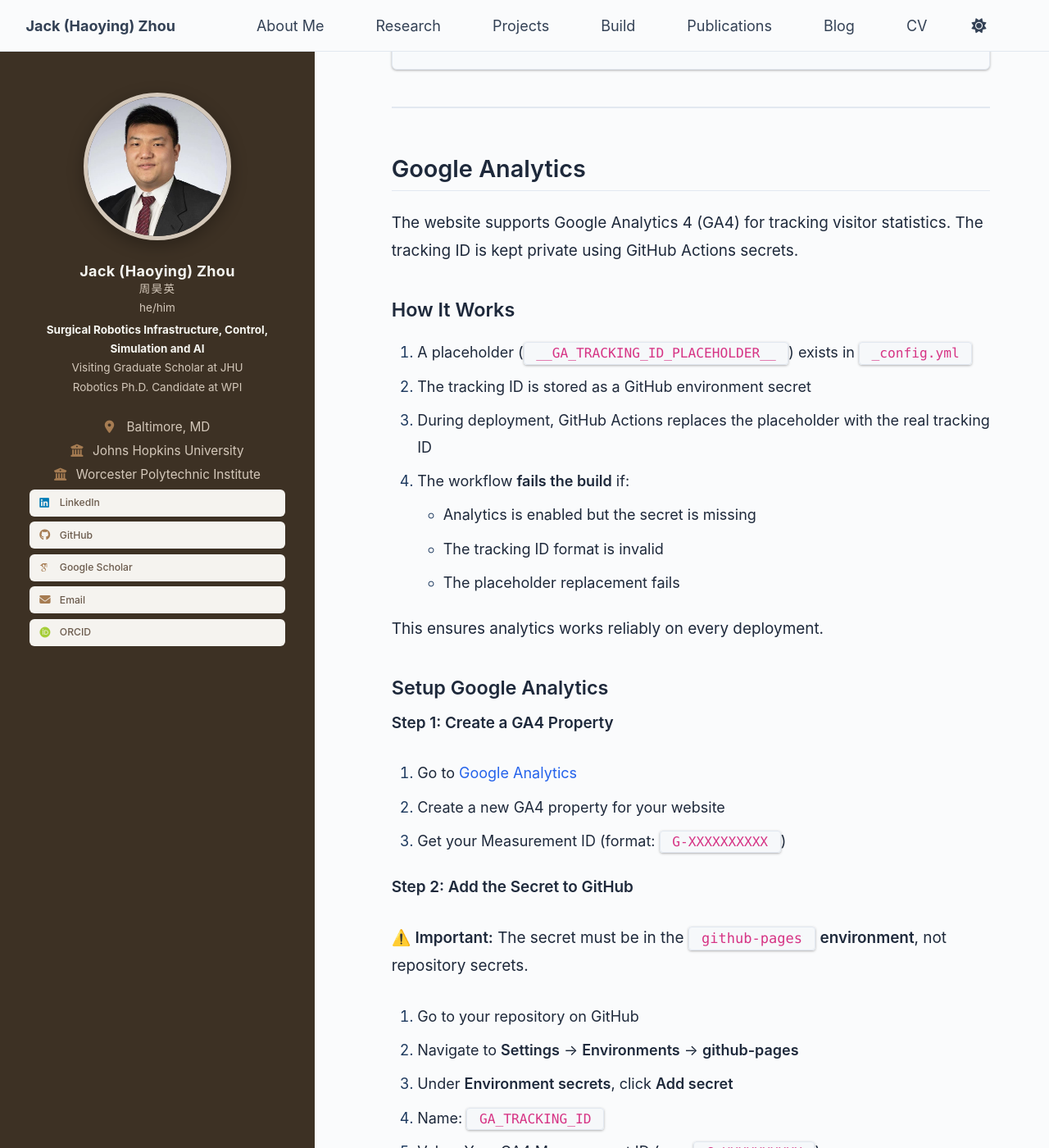
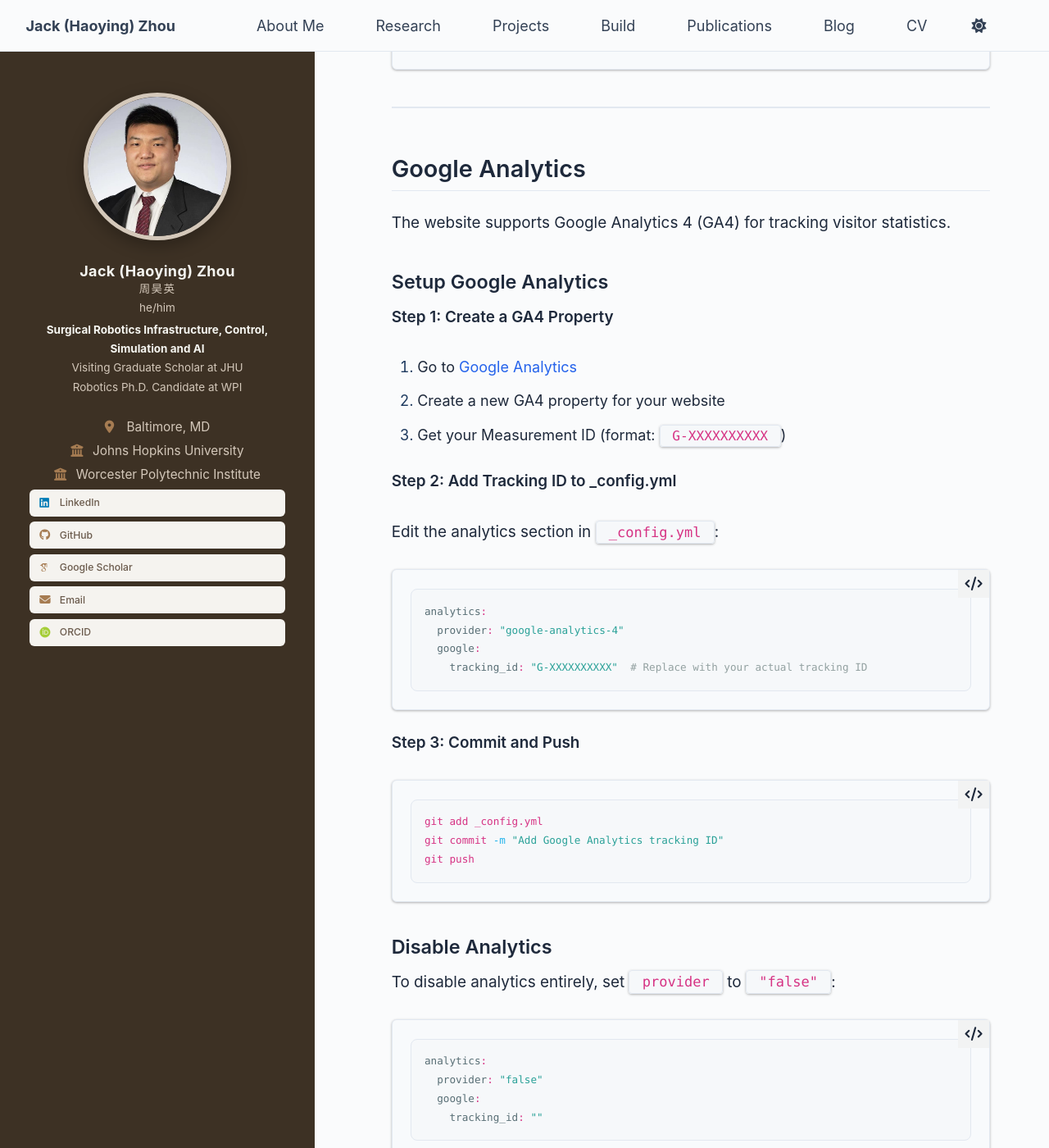
Before and after one commit to jackzhy96/jackzhy96.github.io, a Jekyll site: the page built from media/ModifyGuide.md, in a window 1280 px wide and 1400 px high, scrolled down 55053 px. Shown: the whole window at 82% size. Built offline with Jekyll 4.4.1, drawn with Linux system fonts in a browser that asks for light colours; some web fonts are replaced; our own code applies the rules of GitHub Pages for plain Markdown files; a script bundle is joined from its source files by our own code; library files that are not in the unit come from our copies; some of the changed text lies outside the part shown.

Commit message:
update deploy and test analytics

````diff
--- a/_config.yml
+++ b/_config.yml
@@ -157,13 +157,11 @@
 
 
 # Analytics
-# Note: tracking_id is injected via GitHub Actions from repository secrets
-# To set up: Go to repo Settings > Environments > github-pages > Add secret > GA_TRACKING_ID
-# If provider is "false", analytics will be disabled entirely
+# Set provider to "false" to disable analytics entirely
 analytics:
   provider: "google-analytics-4" # false (default), "google", "google-universal", "google-analytics-4", "custom"
   google:
-    tracking_id: "__GA_TRACKING_ID_PLACEHOLDER__"
+    tracking_id: "G-H3YZEXGZGK"  # Replace with your actual GA4 tracking ID    VERY IMPORTANT!!!!!
 
 
 # Reading Files
--- a/media/ModifyGuide.md
+++ b/media/ModifyGuide.md
@@ -1696,19 +1696,7 @@
 
 ## Google Analytics
 
-The website supports Google Analytics 4 (GA4) for tracking visitor statistics. The tracking ID is kept private using GitHub Actions secrets.
-
-### How It Works
-
-1. A placeholder (`__GA_TRACKING_ID_PLACEHOLDER__`) exists in `_config.yml`
-2. The tracking ID is stored as a GitHub environment secret
-3. During deployment, GitHub Actions replaces the placeholder with the real tracking ID
-4. The workflow **fails the build** if:
-   - Analytics is enabled but the secret is missing
-   - The tracking ID format is invalid
-   - The placeholder replacement fails
-
-This ensures analytics works reliably on every deployment.
+The website supports Google Analytics 4 (GA4) for tracking visitor statistics.
 
 ### Setup Google Analytics
 
@@ -1718,89 +1706,40 @@
 2. Create a new GA4 property for your website
 3. Get your Measurement ID (format: `G-XXXXXXXXXX`)
 
-**Step 2: Add the Secret to GitHub**
-
-⚠️ **Important:** The secret must be in the `github-pages` **environment**, not repository secrets.
-
-1. Go to your repository on GitHub
-2. Navigate to **Settings** → **Environments** → **github-pages**
-3. Under **Environment secrets**, click **Add secret**
-4. Name: `GA_TRACKING_ID`
-5. Value: Your GA4 Measurement ID (e.g., `G-XXXXXXXXXX`)
-   - **No extra spaces or newlines!**
-   - Format must be `G-XXXXXXXXXX` (GA4) or `UA-XXXXXXXX-X` (Universal)
-6. Click **Add secret**
-
-**Step 3: Verify _config.yml**
-
-The analytics section in `_config.yml` must have the placeholder:
-
-```yaml
-# Analytics
+**Step 2: Add Tracking ID to _config.yml**
+
+Edit the analytics section in `_config.yml`:
+
+```yaml
 analytics:
-  provider: "google-analytics-4"  # Use "false" to disable
+  provider: "google-analytics-4"
   google:
-    tracking_id: "__GA_TRACKING_ID_PLACEHOLDER__"
-```
-
-⚠️ **Do not change the placeholder value!** The workflow looks for this exact string.
-
-**Step 4: Deploy and Verify**
-
-1. Push a commit to trigger deployment
-2. Go to **Actions** tab → click on the latest "Deploy Jekyll Site" run
-3. Expand the **"Inject Analytics Tracking ID"** step
-4. You should see:
-   ```
-   ✓ Analytics tracking ID injected successfully
-     Format: G--XXXXXX (12 chars)
-   ```
-
-5. If the build fails, check the error message for what went wrong.
+    tracking_id: "G-XXXXXXXXXX"  # Replace with your actual tracking ID
+```
+
+**Step 3: Commit and Push**
+
+```bash
+git add _config.yml
+git commit -m "Add Google Analytics tracking ID"
+git push
+```
 
 ### Disable Analytics
 
-To disable analytics entirely:
-
-1. Set `provider: "false"` in `_config.yml`:
-   ```yaml
-   analytics:
-     provider: "false"
-   ```
-
-2. The workflow will automatically remove the placeholder and skip injection
-
-### Troubleshooting
-
-| Problem | Solution |
-|---------|----------|
-| Build fails: "secret is not set" | Add `GA_TRACKING_ID` to Settings → Environments → github-pages → Secrets |
-| Build fails: "Invalid tracking ID format" | Check the secret value is exactly `G-XXXXXXXXXX` with no spaces |
-| Build fails: "Placeholder not found" | Ensure `_config.yml` has `tracking_id: "__GA_TRACKING_ID_PLACEHOLDER__"` |
-| Analytics not working on live site | Clear browser cache or check in incognito mode |
-
-### Checking Workflow Logs
-
-To debug analytics issues:
-
-1. Go to your repo on GitHub
-2. Click **Actions** tab
-3. Click on the latest "Deploy Jekyll Site" workflow run
-4. Expand **"Inject Analytics Tracking ID"** step
-5. Review the output messages
-
-### For Forked Repositories
-
-If you fork this repository:
-
-1. The build will **fail** until you either:
-   - Set up your own `GA_TRACKING_ID` secret, OR
-   - Disable analytics by setting `provider: "false"`
-2. This is intentional to ensure analytics is properly configured
+To disable analytics entirely, set `provider` to `"false"`:
+
+```yaml
+analytics:
+  provider: "false"
+  google:
+    tracking_id: ""
+```
 
 ### Privacy Notes
 
 - The tracking ID only allows *sending* data to your analytics, not *reading* it
+- The tracking ID is visible in your page source (this is normal for all websites)
 - Visitors on networks that block Google Analytics will still see your site normally
 - Some users with ad blockers won't be tracked (estimated 20-30% of tech users)
 - For EU visitors, consider adding a cookie consent banner for GDPR compliance
````
Also changed, not shown: .github/workflows/deploy.yml.
